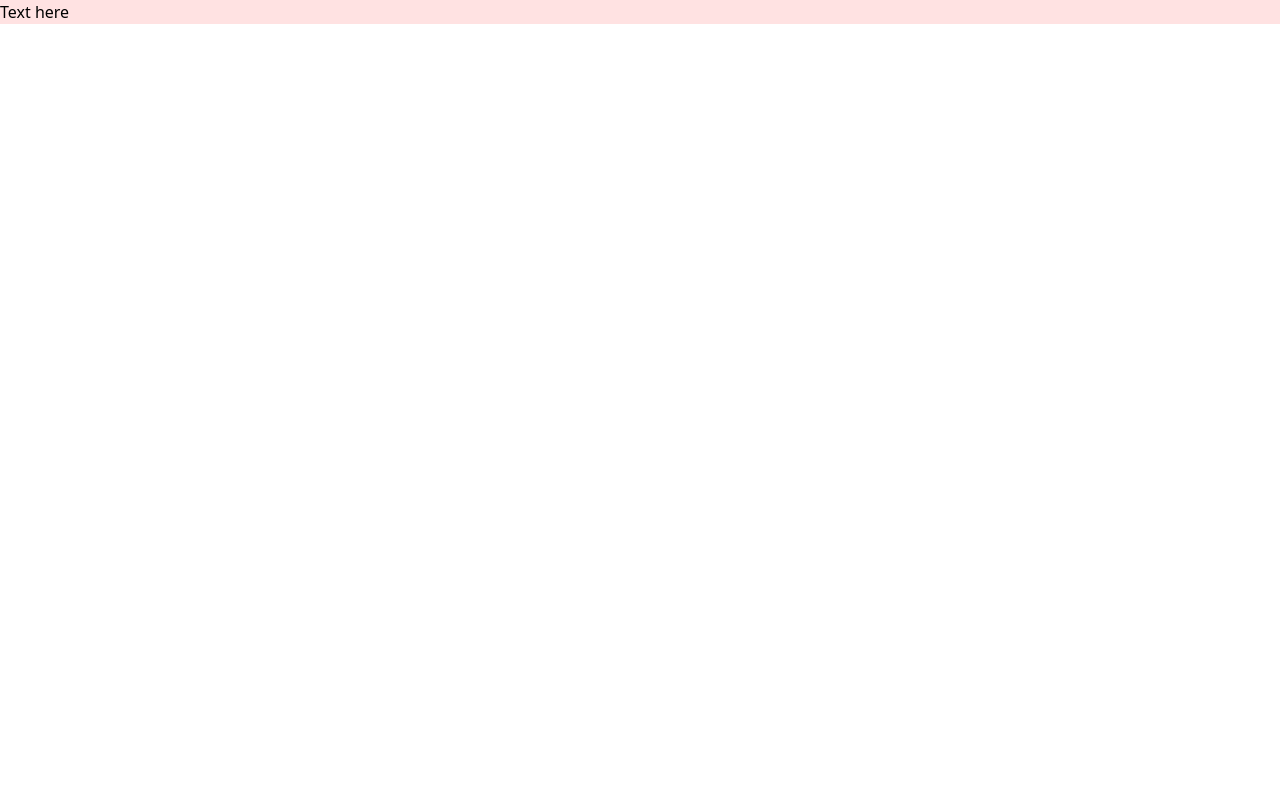
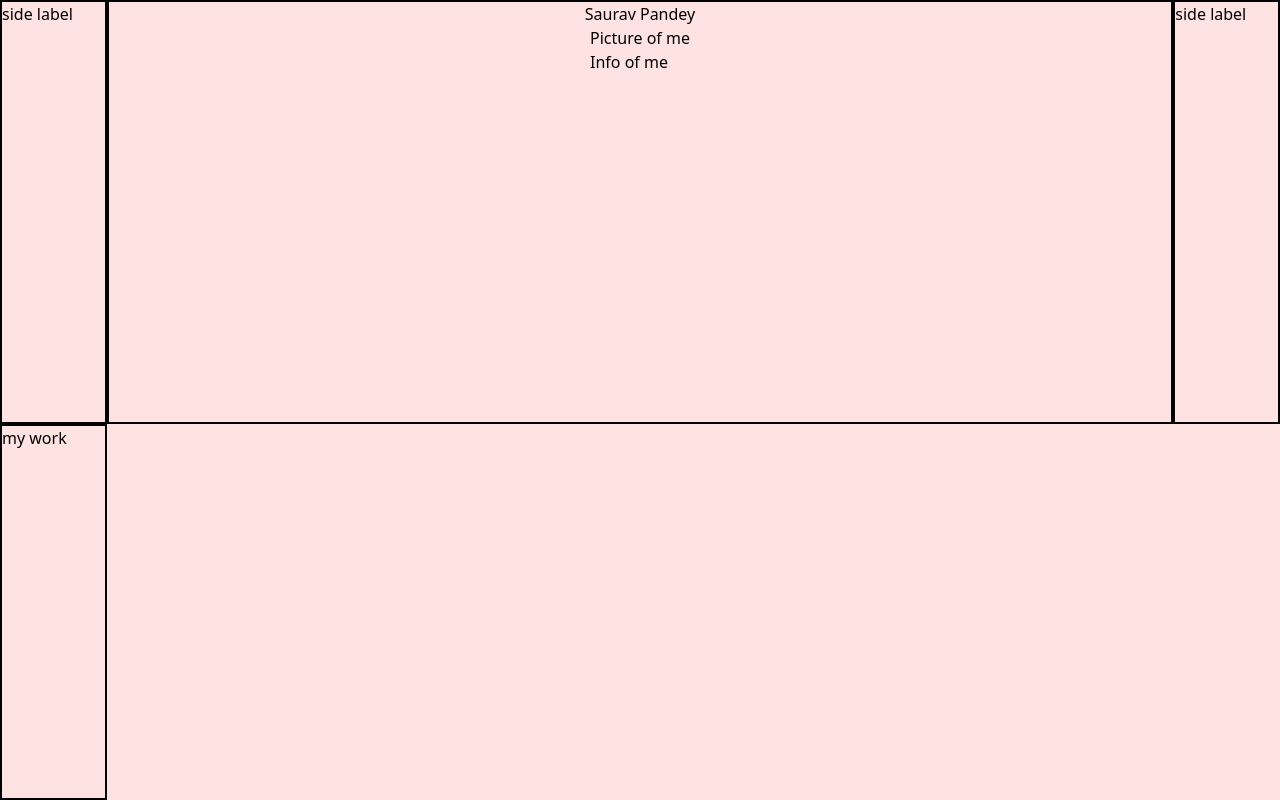
Before and after one commit to sauravp99/portfolio, a React (Vite) app: page / in a window 1280 px wide. Built offline with nearby package versions, Linux system fonts and the light colour scheme.

Commit message:
add general layout

```diff
--- a/src/routes/index.tsx
+++ b/src/routes/index.tsx
@@ -5,5 +5,20 @@ export const Route = createFileRoute("/")({
 });
 
 function Index() {
-  return <div className="bg-red-100 w-full h-full">Text here</div>;
+  return (
+    <main className="bg-red-100 w-full h-screen grid grid-cols-12 *:border-2">
+      <div className="col-span-1">side label</div>
+      <section className="col-span-10 flex flex-col items-center">
+        <header>Saurav Pandey</header>
+        <div className="flex flex-col">
+          <div className="">Picture of me</div>
+          <div className="">Info of me</div>
+        </div>
+      </section>
+      <div className="col-span-1">side label</div>
+      <section>
+        <div>my work</div>
+      </section>
+    </main>
+  );
 }
```
